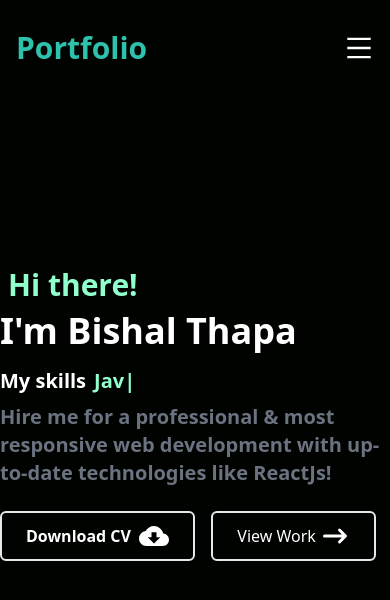
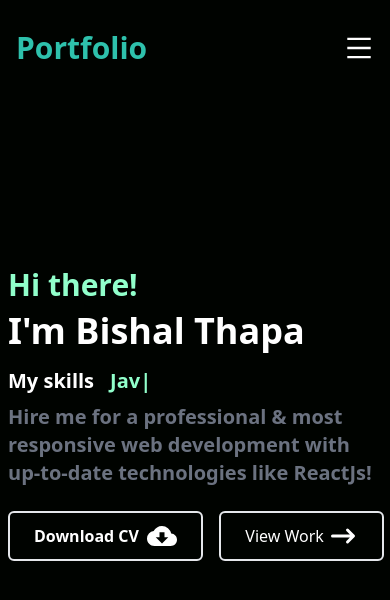
Before and after one commit to Bishal007-eng/portfolio, a React (Create React App) app: page / in a window 390 px wide. Shown: the top 600 px of the page. Built offline with nearby package versions, Linux system fonts and the light colour scheme.

Commit message:
Responsiveness Enhanced

```diff
--- a/src/Components/About.js
+++ b/src/Components/About.js
@@ -7,7 +7,7 @@ export default function About() {
         <div className='lg:max-w-[1100px] sm:max-w-[800px] w-full p-4 grid grid-cols-2 gap-8'>
 
           <div className='sm:text-left lg:text-center p-4'>
-            <p className='text-[#91ffcb] text-4xl inline border-b-4 border-[#91ffcb] font-bold p-2 sm:mx-[10px] lg:mx-auto'>About Me</p>
+            <p className='text-[#91ffcb] lg:text-4xl text-2xl inline border-b-4 border-[#91ffcb] font-bold p-2 sm:mx-[10px] lg:mx-auto'>About Me</p>
           </div>
 
           <div>
@@ -15,11 +15,12 @@ export default function About() {
 
         </div>
         <div className='lg:max-w-[1100px] sm:max-w-[800px] w-full grid sm:grid-cols-0 lg:grid-cols-2 gap-8 px-4'>
-          <div className='sm:text-left lg:text-left text-4xl font-bold flex sm:mx-[25px] lg:mx-auto text-justify'>
 
-            <p className='text-white'>Hello There ! I'm Bishal Thapa. Nice to meet you! Please Take a look around. </p>
+          <div className='sm:text-left lg:text-left lg:text-4xl text-2xl font-bold flex sm:mx-[25px] lg:mx-auto text-justify'>
+            <p className='text-gray-300'>Hello There! I'm Bishal Thapa. Nice to meet you! Please Take a look around. </p>
           </div>
-          <div className='text-justify sm:mx-[25px] lg:mx-auto text-xl'>
+
+          <div className='text-justify sm:mx-[25px] lg:mx-auto lg:text-2xl text-gray-400'>
             <p>
               I am a passionate ReactJs developer who developes apps that would be helpful for the company and the people i would be working for. I specialize in creating software for individuals and small businesses all the way to large corporations. Besides coding, i am also a passionate traveler who loves traveling to various places and immerse into the beauty of the nature.
             </p>
--- a/src/Components/Contact.js
+++ b/src/Components/Contact.js
@@ -2,7 +2,7 @@ import React from 'react'
 
 export default function Contact() {
   return (
-    <div className='lg:mt-[-120px] w-full h-screen text-white flex justify-center items-center p-4'>
+    <div className='mt-[90px] lg:mt-[-120px] max-w-[1000px] mx-auto p-4 flex flex-col justify-center w-full h-full'>
        <form action="" className='flex flex-col max-w-[600px] w-full'>
 
           <div className='pb-8 text-center'>
--- a/src/Components/MiddleSection.js
+++ b/src/Components/MiddleSection.js
@@ -10,13 +10,14 @@ import Resume from '../assets/Resume/Resume2.pdf';
 export default function MiddleSection() {
   // const text = Typed("React Development" , [200]);
   return (
-    <div className='text-white' name='middlesection'>
-      <div className='max-w-[800px] mt-[-96px] w-full h-screen lg:mx-auto sm:mx-[35px] flex flex-col justify-center'>
+    <div className='text-white'>
+
+      <div className='max-w-[800px] mt-[-96px] w-full h-screen lg:mx-auto flex flex-col justify-center'>
         <p className='text-[#91ffcb] text-3xl font-bold p-2'>Hi there!</p>
-        <h1 className='md:text-7xl sm:text-6xl text-4xl font-bold md:py-2'>I'm Bishal Thapa</h1>
+        <h1 className='md:text-7xl sm:text-6xl text-4xl font-bold md:py-2 mx-2'>I'm Bishal Thapa</h1>
 
         <div className='flex items-center mt-2'>
-          <p className=' md:text-4xl sm:text-3xl text-xl font-bold py-2'>My skills </p>
+          <p className=' md:text-4xl sm:text-3xl mx-2 text-xl font-bold py-2'>My skills </p>
           <ReactTyped
             className='md:text-4xl sm:text-3xl text-xl font-bold md:pl-4 pl-2 text-[#91ffcb]'
             strings={["React Development", "PHP","JavaScript" , "MySQL"]}
@@ -26,13 +27,13 @@ export default function MiddleSection() {
           />
         </div>
         <p
-          className='md:text-xl text-xl font-bold text-gray-500'>
+          className='md:text-xl text-xl font-bold text-gray-500 mx-2'>
           Hire me for a professional & most responsive web development with up-to-date technologies like ReactJs!
         </p>
-        <div className='flex'>
+        <div className='flex items-center'>
           <a href={Resume} download={Resume}>
             <button
-              className='text-white hover:text-black hover:bg-[#91ffcb] border-2 flex items-center rounded-md font-bold px-6 py-2 my-6 mr-4'>
+              className='text-white hover:text-black hover:bg-[#91ffcb] border-2 flex items-center rounded-md font-bold px-6 mx-2 py-2 my-6 mr-4'>
                 Download CV &nbsp;<MdCloudDownload size={30}
               />
             </button>
--- a/src/Components/Navbar.js
+++ b/src/Components/Navbar.js
@@ -13,7 +13,7 @@ export default function Navbar() {
 
   return (
     <div className='flex justify-between items-center h-24 max-w-[1850px] mx-auto px-4 text-white'>
-      <h1 className='w-full text-3xl font-bold text-[#2ec1ac]'>Portfolio</h1>
+      <h1 className='w-full lg:text-4xl text-3xl font-bold text-[#2ec1ac]'>Portfolio</h1>
 
       <ul className='hidden lg:flex'>
         <a className='p-4 text-[#279e8c] flex font-bold text-xl' href="/" >Home</a>
@@ -30,7 +30,7 @@ export default function Navbar() {
 
       <ul
         className = {nav ? 'absolute left-0 top-0 w-[60%] h-full border-r bg-[#000300] ease-in duration-300' : 'hidden'}>
-        <h1 className='w-full text-3xl font-bold m-4 text-[#2ec1ac]'>Portfolio</h1>
+        <h1 className='w-full lg:text-4xl text-2xl font-bold m-4 text-[#2ec1ac]'>Portfolio</h1>
         <li className='p-4 border-b border-white-600 text-xl text-[#2ec1ac]'><a href='/'>Home</a></li>
         <li className='p-4 border-b border-white-600 text-xl text-[#2ec1ac]'><a href='/About'>About</a></li>
         <li className='p-4 border-b border-white-600 text-xl text-[#2ec1ac]'><a href='/Experience'>Experience</a></li>
--- a/src/Components/Project.js
+++ b/src/Components/Project.js
@@ -57,12 +57,12 @@ export default function Project() {
   return(
     <div>
       <div className='lg:max-w-[1500px] sm:max-w-[800px] lg:mx-auto sm:mx-[35px] flex flex-col'>
-        <p className='text-[#91ffcb] text-4xl inline border-b-4 border-[#91ffcb] font-bold p-2 sm:mx-[10px]'>Projects</p>
+        <p className='text-[#91ffcb] text-4xl inline border-b-4 border-[#91ffcb] font-bold p-2 mx-[15px]'>Projects</p>
         <p className='text-gray-400 mx-4 text-xl'>Here are some of the projects I have done...</p>
       </div>
 
       {postData.slice(0, visibleProjects).map((d) => (
-        <div className='w-full text-white py-16 px-4' key={d.id}>
+        <div className='w-full text-white lg:py-16 py-3 px-4' key={d.id}>
           <div className="max-w-[1540px] mx-auto grid md:grid-cols-2">
 
             <img className='w-[500px] mx-auto my-4 h-[300px]' src={getImagePath(d.path)} alt='/' />
@@ -76,12 +76,11 @@ export default function Project() {
               </p>
 
               <a href={d.ProjectLink}>
-                <button className='bg-[#071952] w-[250px] flex rounded-md font-bold mt-6 mx-auto md:mx-0 px-5 py-3 text-[#91ffcb]'>
+                <button className='bg-[#071952] w-[250px] flex rounded-md font-bold mt-6 lg:mx-auto px-5 py-3 text-[#91ffcb]'>
                   View Project in GitHub&nbsp;<HiArrowNarrowRight size={30} />
                 </button>
+              </a>
 
-
-              </a>
               <a href={d.Deploy}>
                 <button
                   className='text-white border-2 px-6 py-2 mt-6 flex items-center rounded-md hover:bg-[#91ffcb] hover:text-black hover:font-bold'>
@@ -98,7 +97,7 @@ export default function Project() {
         </div>
 
       ))}
-      <div className="flex justify-center">
+      <div className="flex justify-center mb-[45px]">
         {postData.length > 3 && visibleProjects === 3 && (
           // Show "Show More" button if there are more than 4 projects
           <button
```
Also changed, not shown: src/Components/Experience.js (+5 -48 lines).
